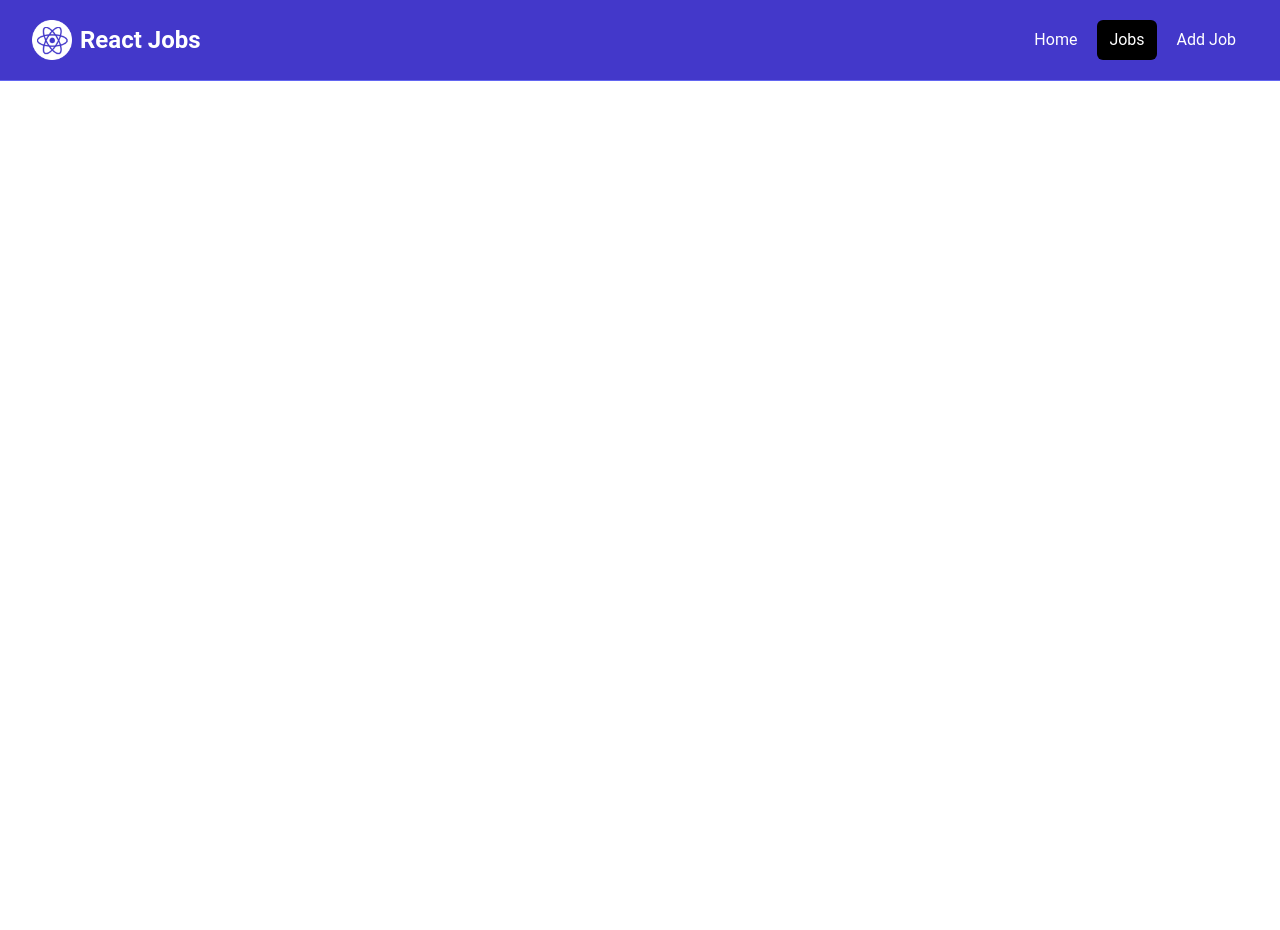
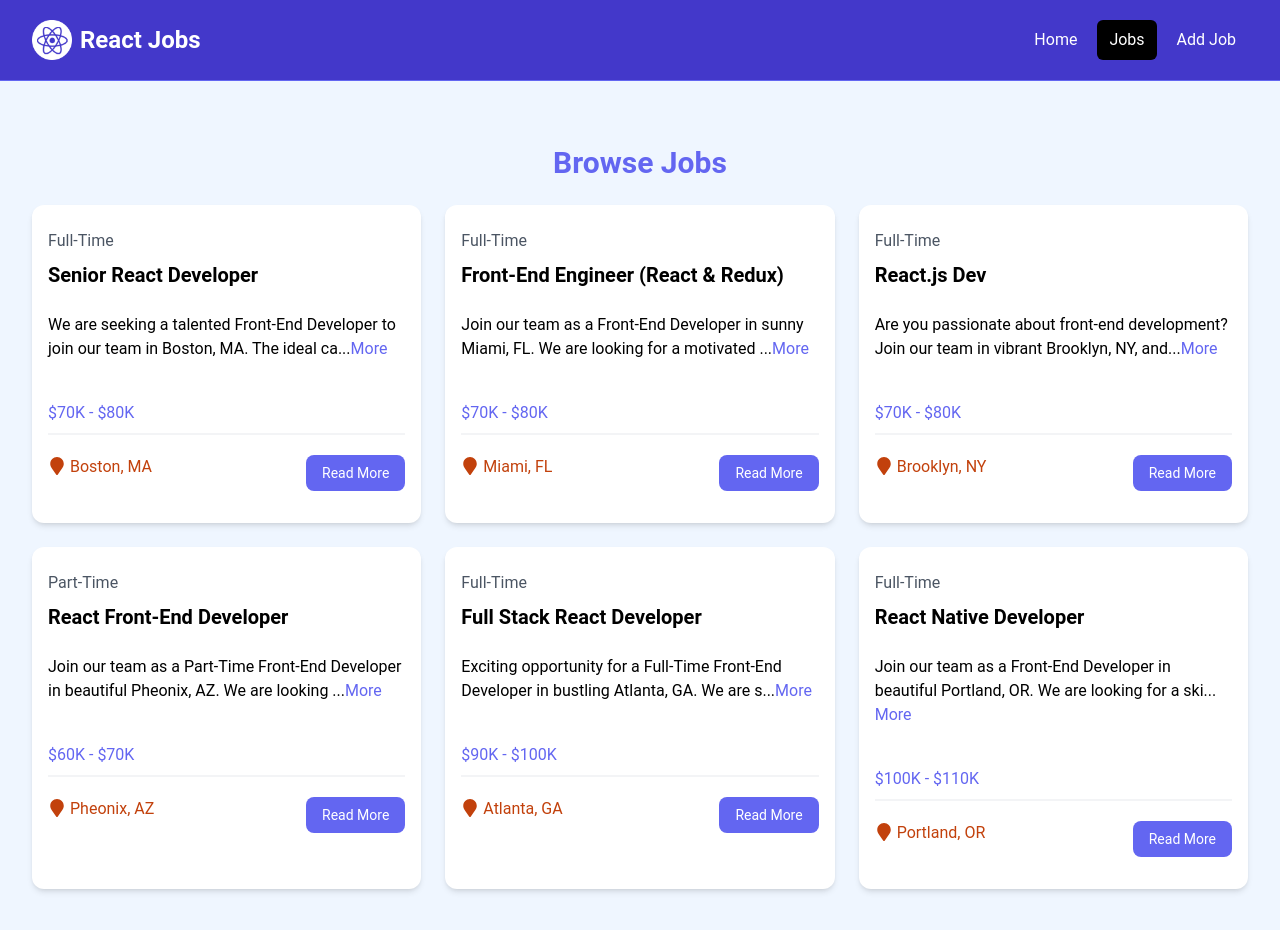
Before and after one commit to bradenbuchanan/ReactTutortials, a React (Vite) app in the folder react-crash-2024/: page /jobs in a window 1280 px wide. Shown: the top 930 px of the page. Before the commit the page ends 800 px from the top, so only its background shows below. Built offline with nearby package versions, Linux system fonts and the light colour scheme.

Commit message:
add jobpabe listing section

```diff
--- a/react-crash-2024/src/pages/JobsPage.jsx
+++ b/react-crash-2024/src/pages/JobsPage.jsx
@@ -1,11 +1,10 @@
 import React from 'react'
+import JobListings from '../components/JobListings'
 
 const JobsPage = () => {
-  return (
-    <div>
-
-    </div>
-  )
+  return <section className='bg-blue-50 px-4 py-6'>
+    <JobListings/>
+  </section>
 }
 
 export default JobsPage
```
